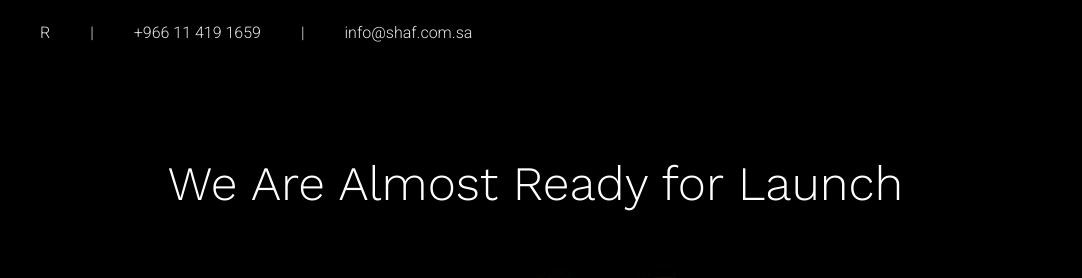
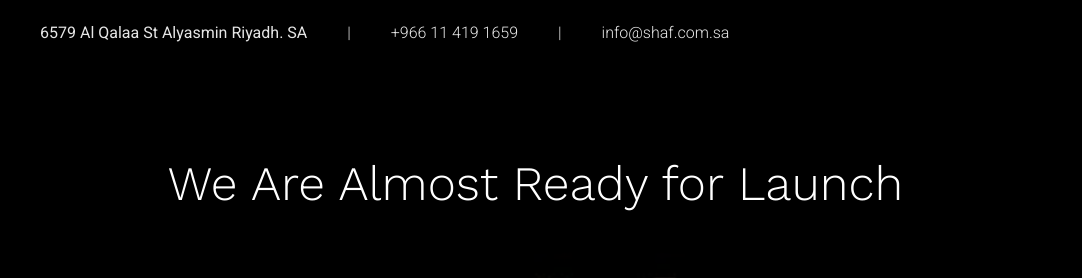
Before and after one commit to Shaf-Sa/Shaf.com.sa, a plain HTML site: page index.html in a window 1280 px wide. Shown: the top 278 px of the page, 0-1082 px from the left. Drawn offline with nearby package versions, Linux system fonts and the light colour scheme.

Commit message:
add info

```diff
--- a/index.html
+++ b/index.html
@@ -35,7 +35,7 @@ https://wordpress.org/plugins/coming2live/
 
 					<!-- header -->
 					<div class="header">
-						<div class="header__left"><span>R</span><span>+966 11 419 1659</span><span>info@shaf.com.sa</span>
+						<div class="header__left">6579 Al Qalaa St Alyasmin Riyadh. SA<span></span><span>+966 11 419 1659</span><span>info@shaf.com.sa</span>
 						</div>
 						<div class="header__social">
 
```
